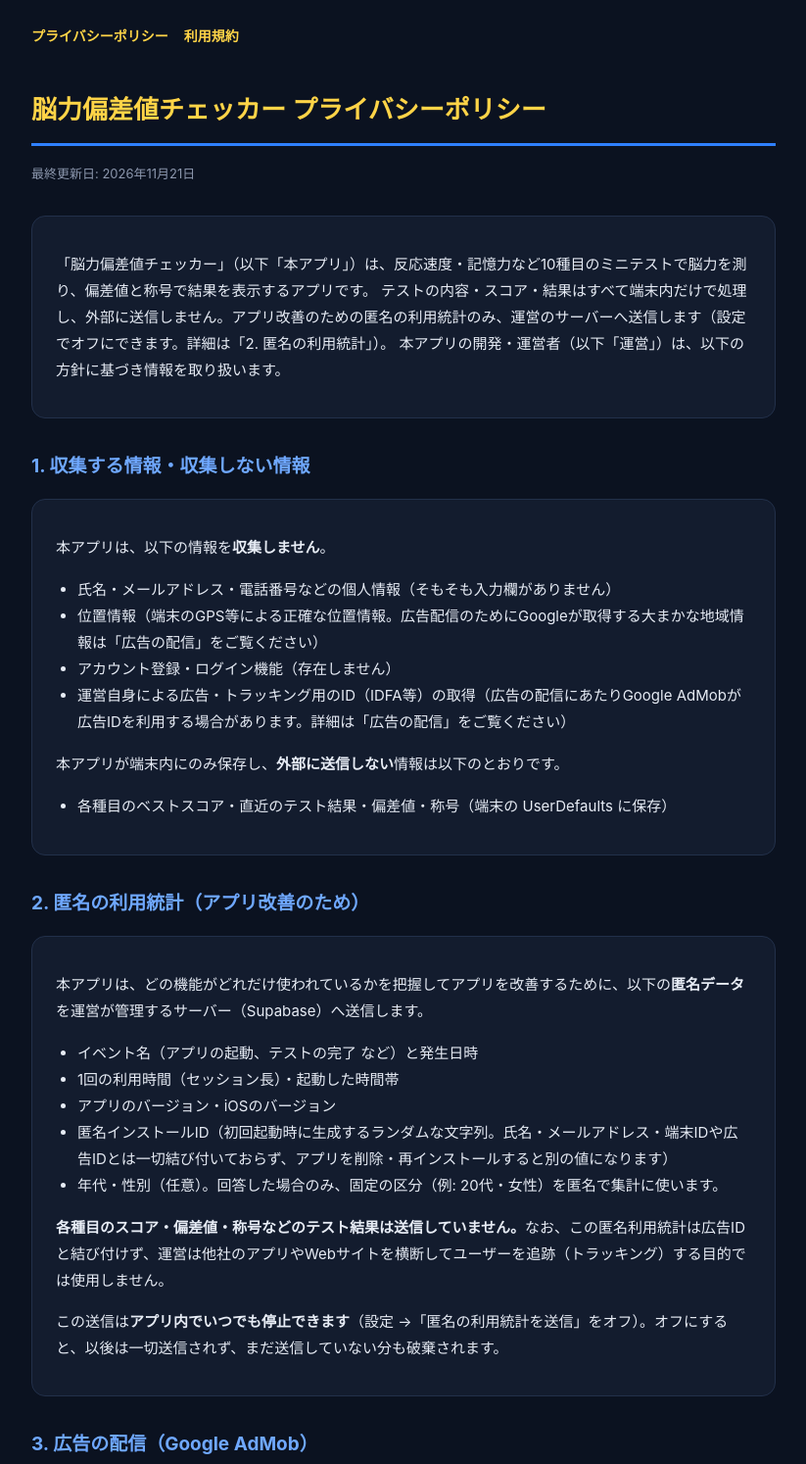
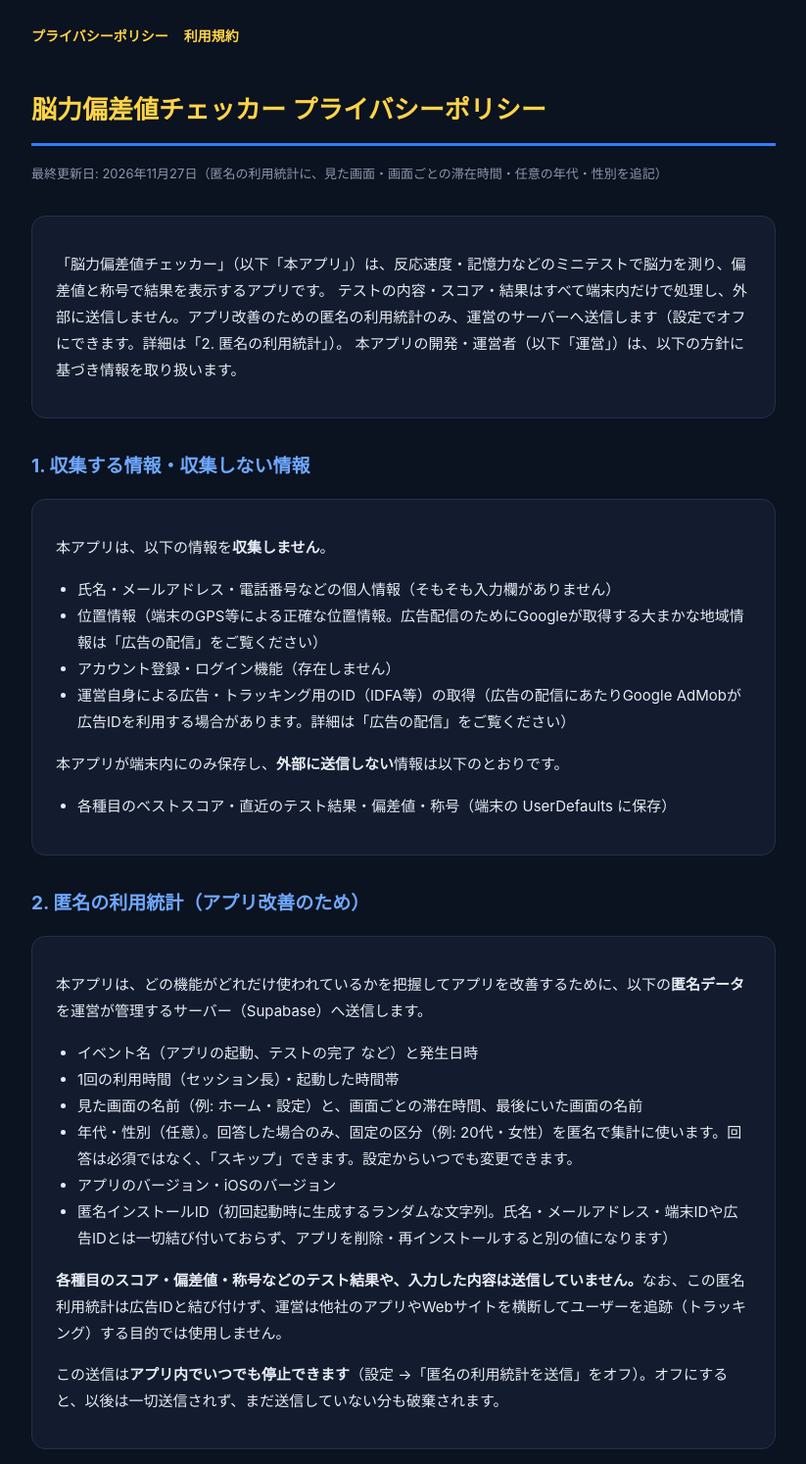
Before and after one commit to DrQururi/brainscore-legal, a plain HTML site: page index.html in a window 1280 px wide. Shown: the top 1494 px of the page at 98% size, without its empty margins (228-1051 px from the left). Drawn offline with Linux system fonts and the light colour scheme.

Commit message:
プライバシーポリシー: 見た画面・滞在時間・任意の年代と性別を追記
Co-Authored-By: Claude Opus 5.5 <noreply@anthropic.com>

```diff
--- a/index.html
+++ b/index.html
@@ -54,11 +54,11 @@
 </div>
 
 <h1 id="privacy">脳力偏差値チェッカー プライバシーポリシー</h1>
-<p class="updated">最終更新日: 2026年11月21日</p>
+<p class="updated">最終更新日: 2026年11月27日（匿名の利用統計に、見た画面・画面ごとの滞在時間・任意の年代・性別を追記）</p>
 
 <div class="card">
 <p>
-「脳力偏差値チェッカー」（以下「本アプリ」）は、反応速度・記憶力など10種目のミニテストで脳力を測り、偏差値と称号で結果を表示するアプリです。
+「脳力偏差値チェッカー」（以下「本アプリ」）は、反応速度・記憶力などのミニテストで脳力を測り、偏差値と称号で結果を表示するアプリです。
 テストの内容・スコア・結果はすべて端末内だけで処理し、外部に送信しません。アプリ改善のための匿名の利用統計のみ、運営のサーバーへ送信します（設定でオフにできます。詳細は「2. 匿名の利用統計」）。
 本アプリの開発・運営者（以下「運営」）は、以下の方針に基づき情報を取り扱います。
 </p>
@@ -85,11 +85,12 @@
 <ul>
   <li>イベント名（アプリの起動、テストの完了 など）と発生日時</li>
   <li>1回の利用時間（セッション長）・起動した時間帯</li>
+  <li>見た画面の名前（例: ホーム・設定）と、画面ごとの滞在時間、最後にいた画面の名前</li>
+  <li>年代・性別（任意）。回答した場合のみ、固定の区分（例: 20代・女性）を匿名で集計に使います。回答は必須ではなく、「スキップ」できます。設定からいつでも変更できます。</li>
   <li>アプリのバージョン・iOSのバージョン</li>
   <li>匿名インストールID（初回起動時に生成するランダムな文字列。氏名・メールアドレス・端末IDや広告IDとは一切結び付いておらず、アプリを削除・再インストールすると別の値になります）</li>
-  <li>年代・性別（任意）。回答した場合のみ、固定の区分（例: 20代・女性）を匿名で集計に使います。</li>
 </ul>
-<p><strong>各種目のスコア・偏差値・称号などのテスト結果は送信していません。</strong>なお、この匿名利用統計は広告IDと結び付けず、運営は他社のアプリやWebサイトを横断してユーザーを追跡（トラッキング）する目的では使用しません。</p>
+<p><strong>各種目のスコア・偏差値・称号などのテスト結果や、入力した内容は送信していません。</strong>なお、この匿名利用統計は広告IDと結び付けず、運営は他社のアプリやWebサイトを横断してユーザーを追跡（トラッキング）する目的では使用しません。</p>
 <p>この送信は<strong>アプリ内でいつでも停止できます</strong>（設定 →「匿名の利用統計を送信」をオフ）。オフにすると、以後は一切送信されず、まだ送信していない分も破棄されます。</p>
 </div>
 
@@ -119,7 +120,7 @@
 
 <h2>6. 対象年齢</h2>
 <div class="card">
-<p>本アプリに年齢制限はありません。運営は個人を特定できる情報を取得しませんが、広告が表示されるため、13歳未満のお子様は保護者の方と一緒にご利用ください。</p>
+<p>本アプリに年齢制限はありません。年代・性別の質問は任意で、回答しなくても全機能を使えます（回答は固定の区分として匿名で集計し、個人を特定しません）。運営は個人を特定できる情報を取得しませんが、広告が表示されるため、13歳未満のお子様は保護者の方と一緒にご利用ください。</p>
 </div>
 
 <h2 id="terms">脳力偏差値チェッカー 利用規約</h2>
```
